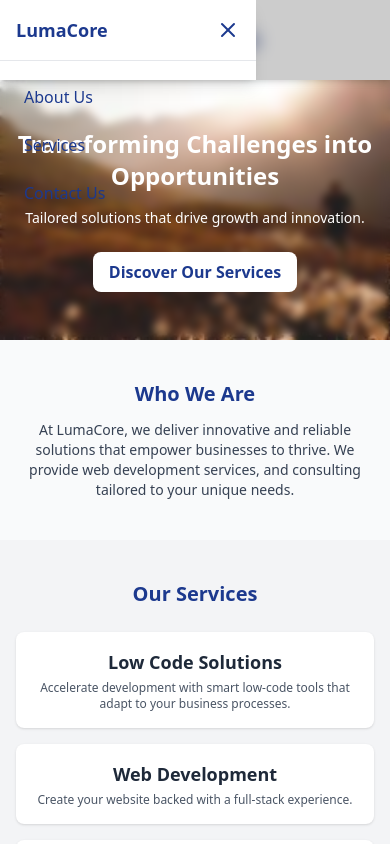
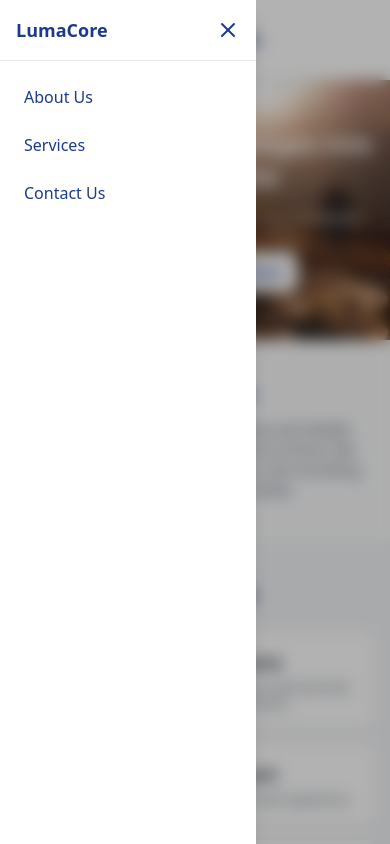
Before and after one commit to thephoenix470/my-portfolio, a Next.js app: page / in a window 390 px wide. Both pictures are taken after a click on the button 30 px from the left and 40 px from the top of the page. Shown: the top 844 px of the page. Built offline with nearby package versions, Linux system fonts and the light colour scheme.

Commit message:
Third commit

```diff
--- a/src/components/Navbar.tsx
+++ b/src/components/Navbar.tsx
@@ -49,9 +49,8 @@ export default function Navbar() {
 
   return (
     <header
-      className={`w-full bg-white dark:bg-gray-900 shadow-md sticky top-0 z-50 transition-transform duration-300 ${
-        showNavbar ? "translate-y-0" : "-translate-y-full"
-      }`}
+      className={`w-full bg-white dark:bg-gray-900 shadow-md sticky top-0 z-50 transition-transform duration-300 ${showNavbar ? "translate-y-0" : "-translate-y-full"
+        }`}
     >
       <div className="container mx-auto px-4 md:px-8 h-20 flex justify-between items-center">
         {/* Mobile Hamburger */}
@@ -85,10 +84,9 @@ export default function Navbar() {
                 {/* Left line */}
                 <span
                   className={`inline-block h-5 w-0.5 mr-3 rounded transition-transform duration-300 origin-top
-                    ${
-                      isActive
-                        ? "scale-y-100 bg-red-600 dark:bg-red-400"
-                        : "scale-y-100 bg-blue-900/20 dark:bg-gray-100/20"
+                    ${isActive
+                      ? "scale-y-100 bg-red-600 dark:bg-red-400"
+                      : "scale-y-100 bg-blue-900/20 dark:bg-gray-100/20"
                     }
                   `}
                 ></span>
@@ -98,11 +96,10 @@ export default function Navbar() {
 
                 {/* Label */}
                 <span
-                  className={`text-blue-900 dark:text-gray-200 transition-colors duration-300 ${
-                    isActive
+                  className={`text-blue-900 dark:text-gray-200 transition-colors duration-300 ${isActive
                       ? "text-blue-900 dark:text-white group-hover:text-red-600 dark:group-hover:text-red-400"
                       : "group-hover:text-red-600 dark:group-hover:text-red-400"
-                  }`}
+                    }`}
                 >
                   {link.label}
                 </span>
@@ -115,16 +112,15 @@ export default function Navbar() {
       {/* Overlay */}
       {isOpen && (
         <div
-          className="fixed inset-0 bg-black/20 backdrop-blur-sm z-40"
+          className="fixed inset-0 h-screen w-screen bg-black/30 backdrop-blur-sm z-40"
           onClick={() => setIsOpen(false)}
         />
       )}
 
       {/* Mobile Side Menu */}
       <div
-        className={`fixed top-0 left-0 h-full w-64 bg-white dark:bg-gray-900 shadow-lg z-50 transform transition-transform duration-300 ${
-          isOpen ? "translate-x-0" : "-translate-x-full"
-        }`}
+        className={`fixed top-0 left-0 w-64 h-screen bg-white dark:bg-gray-900 shadow-lg z-50 transform transition-transform duration-300 ${isOpen ? "translate-x-0" : "-translate-x-full"
+          }`}
       >
         <div className="flex justify-between items-center p-4 border-b border-gray-200 dark:border-gray-700">
           <span className="text-blue-900 dark:text-gray-200 font-bold text-lg">
```
